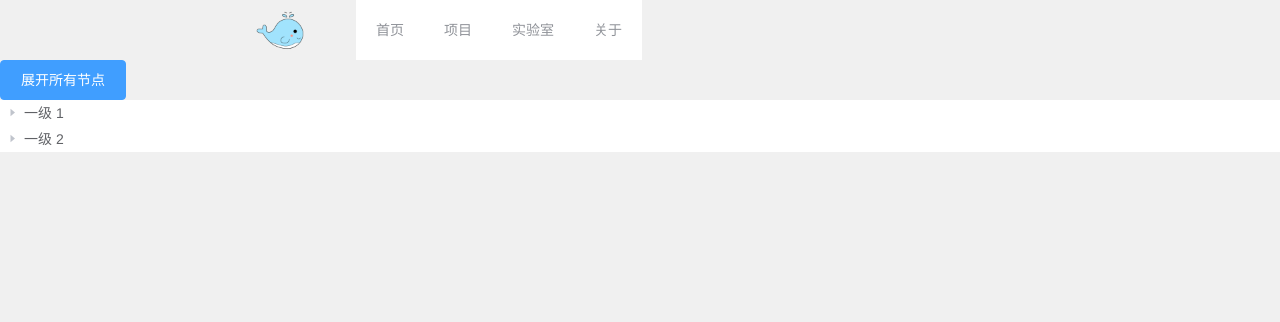
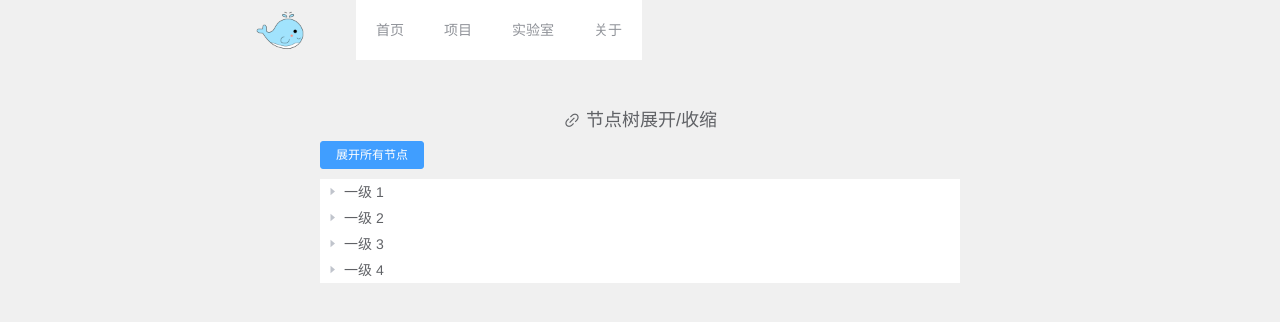
Before and after one commit to snail-lu/portfolio-vue, a Vue app: page /#/demo/tree-expand in a window 1280 px wide. Shown: the top 322 px of the page. Built offline with nearby package versions, Linux system fonts and the light colour scheme.

Commit message:
demo样式优化

```diff
--- a/src/router/index.js
+++ b/src/router/index.js
@@ -122,7 +122,6 @@ export const constantRoutes = [
 			}
 		]
 	},
-
 	{
 		path: '*',
 		redirect: '/404',
--- a/src/views/demo/tree/tree.vue
+++ b/src/views/demo/tree/tree.vue
@@ -1,6 +1,13 @@
 <template>
 	<div class="tree-container">
-    <el-button type="primary" @click="onExpand">{{this.expandAll?'收缩':'展开'}}所有节点</el-button>
+		<el-row>
+			<el-link
+				icon="el-icon-link"
+				href="https://snail-lu.github.io/2020-05-05-element-ui-zhong-el-tree-zu-jian-jie-dian-quan-zhan-kai-yu-quan-shou-suo-gong-neng-shi-xian.html"
+				>节点树展开/收缩</el-link
+			>
+		</el-row>
+		<el-button type="primary" @click="onExpand" size="mini">{{ this.expandAll ? '收缩' : '展开' }}所有节点</el-button>
 		<el-tree :data="data" ref="tree"></el-tree>
 	</div>
 </template>
@@ -10,51 +17,101 @@
 	data() {
 		return {
 			expandAll: false,
-        data: [{
+			data: [
+				{
 					label: '一级 1',
-          children: [{
+					children: [
+						{
 							label: '二级 1-1',
-            children: [{
+							children: [
+								{
 									label: '三级 1-1-1'
-            }]
-          }]
-        }, {
+								}
+							]
+						}
+					]
+				},
+				{
 					label: '一级 2',
-          children: [{
+					children: [
+						{
 							label: '二级 2-1',
-            children: [{
+							children: [
+								{
 									label: '三级 2-1-1'
-            }]
-          }, {
+								}
+							]
+						},
+						{
 							label: '二级 2-2',
-            children: [{
+							children: [
+								{
 									label: '三级 2-2-1'
-            }]
-          }]
-        }]
-      };
+								}
+							]
+						}
+					]
+				},
+				{
+					label: '一级 3',
+					children: [
+						{
+							label: '二级 3-1',
+							children: [
+								{
+									label: '三级 3-1-1'
+								}
+							]
+						},
+						{
+							label: '二级 3-2',
+							children: [
+								{
+									label: '三级 3-2-1'
+								}
+							]
+						}
+					]
+				},
+				{
+					label: '一级 4',
+					children: [
+						{
+							label: '二级 4-1',
+							children: [
+								{
+									label: '三级 4-1-1'
+								},
+								{
+									label: '三级 4-1-2'
+								}
+							]
+						},
+						{
+							label: '二级 4-2',
+							children: [
+								{
+									label: '三级 4-2-1'
+								},
+								{
+									label: '三级 4-2-2'
+								}
+							]
+						}
+					]
+				}
+			]
+		}
 	},
 	methods: {
 		// 节点树
-      async onExpand () {
-        try {
-          await this.$confirm('确认要展开所有节点?', '提示', {
-            confirmButtonText: '确定',
-            cancelButtonText: '取消',
-            type: 'warning'
-          })
+		async onExpand() {
 			this.expandAll = !this.expandAll
 			// 改变每个节点的状态
 			this.changeTreeNodeStatus(this.$refs.tree.store.root)
-        } catch (e) {
-          this.$message({
-            type: 'info',
-            message: e === 'cancel' ? '取消操作' : '操作失败'
-          })
-        }
 		},
 		// 改变节点的状态
-      changeTreeNodeStatus (node) {
+		changeTreeNodeStatus(node) {
 			node.expanded = this.expandAll
 			for (let i = 0; i < node.childNodes.length; i++) {
 				// 改变节点的自身expanded状态
@@ -66,9 +123,25 @@
 			}
 		}
 	}
-  };
+}
 </script>
 
-<style>
+<style lang="scss" scoped>
+.tree-container {
+	padding: 50px 25%;
 
+	.el-row {
+		text-align: center;
+	}
+
+	.el-link {
+		font-size: 18px;
+		margin-bottom: 10px;
+		text-align: center;
+	}
+
+	.el-button {
+		margin-bottom: 10px;
+	}
+}
 </style>
```
Lines whose indentation alone changed are shown as unchanged.
